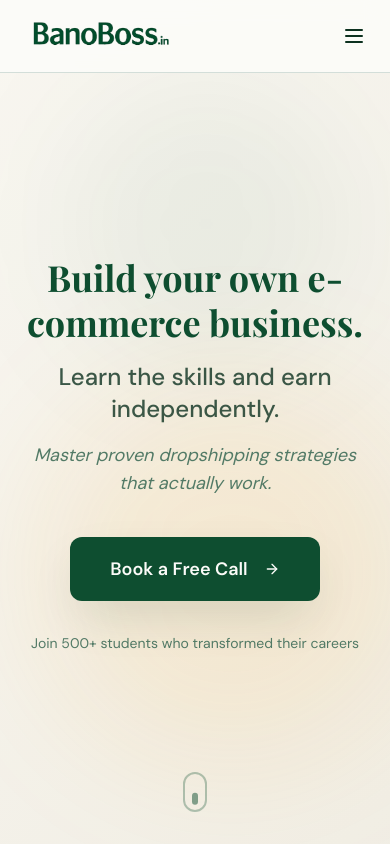
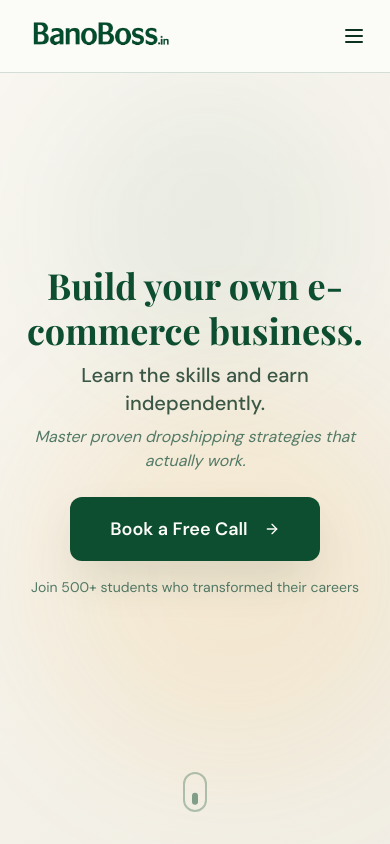
Before and after one commit to upadhyayom/banoboss, a React (Vite) app: page / in a window 390 px wide. Shown: the top 844 px of the page. Built offline with nearby package versions, Linux system fonts and the light colour scheme; the HTML template or start-up script is replaced by a standard one.

Commit message:
HeroSection.tsx
Update HeroSection.tsx

```diff
--- a/src/components/HeroSection.tsx
+++ b/src/components/HeroSection.tsx
@@ -11,32 +11,38 @@ const HeroSection = () => {
         <div className="absolute bottom-20 left-10 w-96 h-96 bg-accent/10 rounded-full blur-3xl" />
       </div>
 
-      <div className="container-wide section-padding pt-32 relative z-10">
+      {/* Main Container - Reduced top padding for mobile (pt-20) */}
+      <div className="container-wide section-padding pt-20 md:pt-32 relative z-10">
         <div className="max-w-4xl mx-auto text-center">
-          {/* Headline with different fonts */}
+
+          {/* Headline Group */}
           <motion.div
             initial={{ opacity: 0, y: 30 }}
             animate={{ opacity: 1, y: 0 }}
             transition={{ duration: 0.8 }}
-            className="space-y-4 md:space-y-6"
+            // Reduced spacing between text elements on mobile (space-y-2)
+            className="space-y-2 md:space-y-6"
           >
             <h1 className="text-4xl md:text-5xl lg:text-7xl font-serif font-bold text-primary leading-tight">
               Build your own e-commerce business.
             </h1>
-            <p className="text-2xl md:text-3xl lg:text-4xl font-sans font-medium text-foreground/80">
+
+            {/* Slightly smaller text on mobile to save vertical space */}
+            <p className="text-xl md:text-3xl lg:text-4xl font-sans font-medium text-foreground/80">
               Learn the skills and earn independently.
             </p>
-            <p className="text-lg md:text-xl lg:text-2xl font-sans text-muted-foreground italic">
+
+            <p className="text-base md:text-xl lg:text-2xl font-sans text-muted-foreground italic">
               Master proven dropshipping strategies that actually work.
             </p>
           </motion.div>
 
-          {/* CTA Button */}
+          {/* CTA Button - Reduced top margin on mobile (mt-6) */}
           <motion.div
             initial={{ opacity: 0, y: 20 }}
             animate={{ opacity: 1, y: 0 }}
             transition={{ duration: 0.8, delay: 0.3 }}
-            className="mt-10 md:mt-14"
+            className="mt-6 md:mt-14"
           >
             <Button variant="hero" size="xl" className="group" asChild>
               <a href="#contact">
@@ -46,12 +52,12 @@ const HeroSection = () => {
             </Button>
           </motion.div>
 
-          {/* Trust indicator */}
+          {/* Trust indicator - Reduced top margin on mobile (mt-4) */}
           <motion.p
             initial={{ opacity: 0 }}
             animate={{ opacity: 1 }}
             transition={{ duration: 0.8, delay: 0.5 }}
-            className="mt-8 text-sm text-muted-foreground"
+            className="mt-4 md:mt-8 text-sm text-muted-foreground"
           >
             Join 500+ students who transformed their careers
           </motion.p>
```
